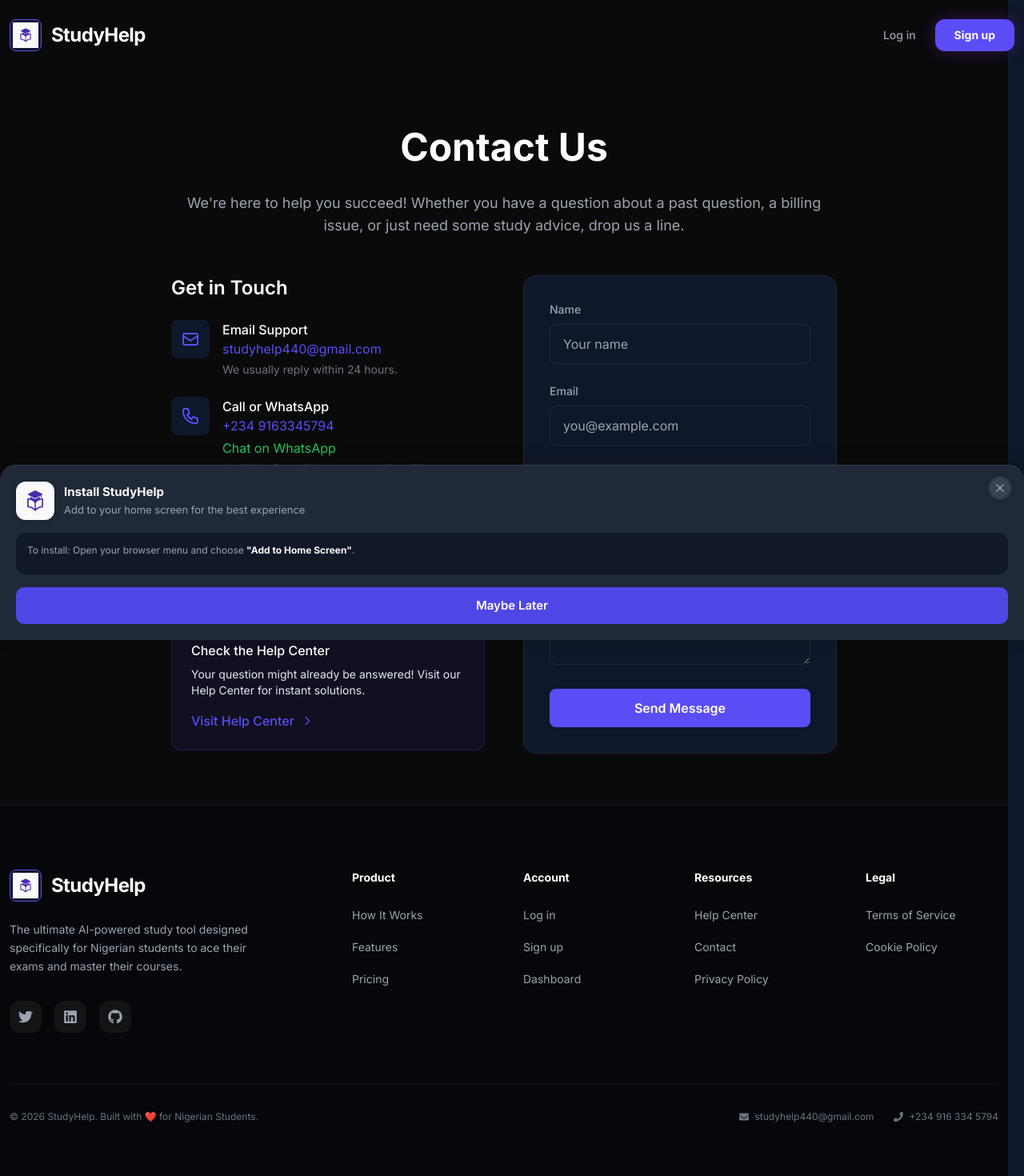
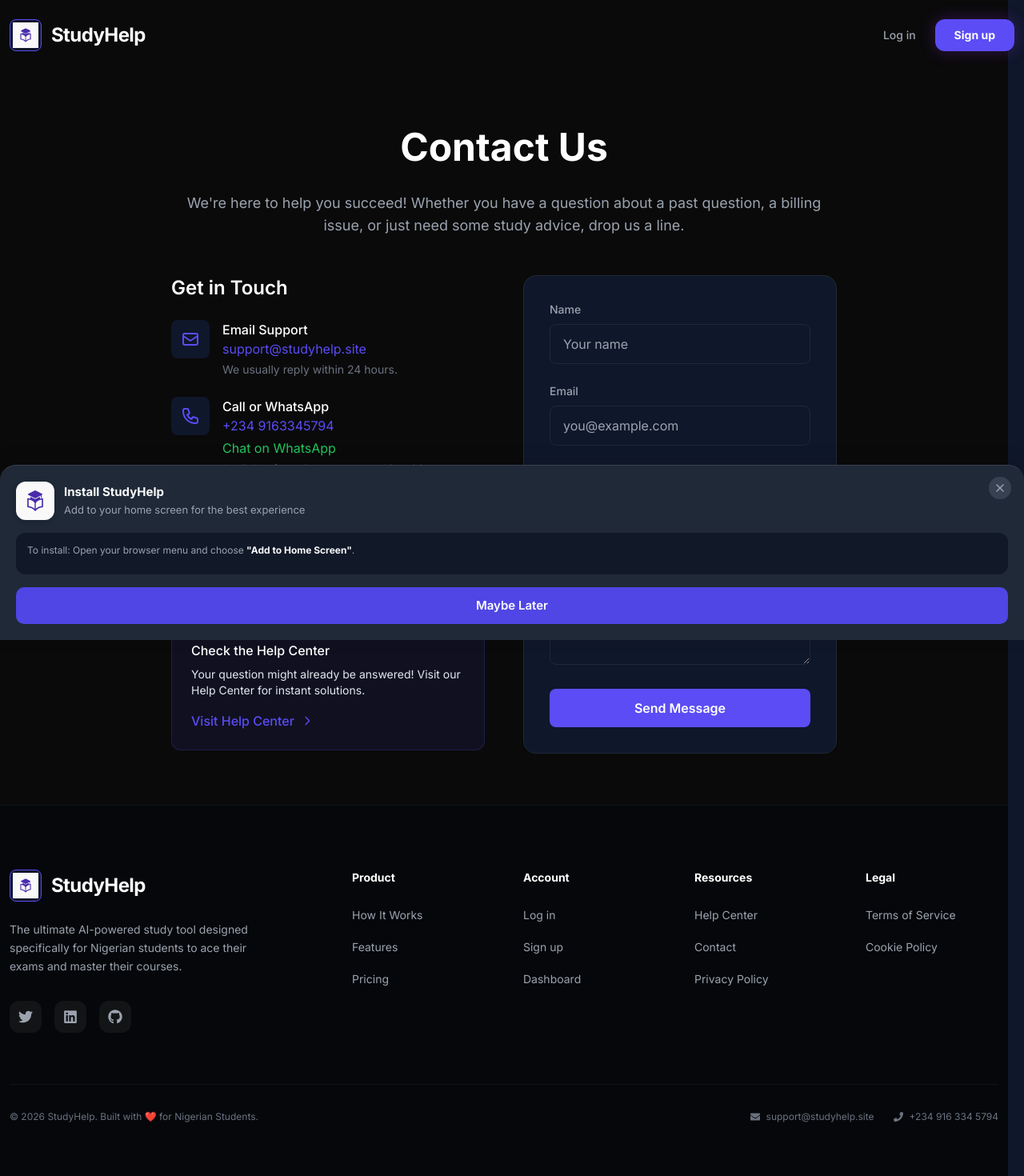
Before and after one commit to Viktor-Kode/studyhubv2, a Next.js app: page /contact in a window 1280 px wide. Shown: the top 1470 px of the page at 80% size. Built offline with nearby package versions, Linux system fonts and the light colour scheme; no server answers.

Commit message:
refactor: update support email to support@studyhelp.site

```diff
--- a/app/contact/layout.tsx
+++ b/app/contact/layout.tsx
@@ -3,7 +3,7 @@ import { buildSeoMetadata } from '@/lib/seo'
 
 export const metadata: Metadata = buildSeoMetadata({
   title: 'Contact Us | StudyHelp Nigeria',
-  description: 'Have a question or need assistance? Contact the StudyHelp team at studyhelp440@gmail.com for support with your WAEC, JAMB, or NECO prep.',
+  description: 'Have a question or need assistance? Contact the StudyHelp team at support@studyhelp.site for support with your WAEC, JAMB, or NECO prep.',
   path: '/contact',
   keywords: ['Contact StudyHelp', 'StudyHelp customer service', 'email StudyHelp', 'StudyHelp phone number', 'reach out to StudyHelp'],
 })
--- a/app/contact/page.tsx
+++ b/app/contact/page.tsx
@@ -25,7 +25,7 @@ export default function ContactPage() {
                 </div>
                 <div>
                   <h3 className="text-white font-medium">Email Support</h3>
-                  <a href="mailto:studyhelp440@gmail.com" className="text-[#5B4CF5] hover:underline">studyhelp440@gmail.com</a>
+                  <a href="mailto:support@studyhelp.site" className="text-[#5B4CF5] hover:underline">support@studyhelp.site</a>
                   <p className="text-sm text-zinc-500 mt-1">We usually reply within 24 hours.</p>
                 </div>
               </div>
@@ -93,7 +93,7 @@ export default function ContactPage() {
               </div>
               <button
                 type="button"
-                onClick={() => toast.success("Message submitted! We will get back to you at studyhelp440@gmail.com.")}
+                onClick={() => toast.success("Message submitted! We will get back to you at support@studyhelp.site.")}
                 className="w-full bg-[#5B4CF5] hover:bg-[#4a3df0] text-white font-semibold py-3 px-6 rounded-lg transition-colors"
               >
                 Send Message
--- a/components/help/HelpChatbot.jsx
+++ b/components/help/HelpChatbot.jsx
@@ -25,9 +25,9 @@ const FIXED_ANSWERS = {
   'how do i reset my password':
     'To reset your password, go to the login page and choose **Forgot Password**. Follow the prompts to verify your account and set a new password.',
   'contact support':
-    'You can reach our support team via:\n\n- **Email:** studyhelp440@gmail.com\n- **Phone:** +234 9163345794\n- **WhatsApp:** [Chat with us](https://wa.me/2349163345794)',
+    'You can reach our support team via:\n\n- **Email:** support@studyhelp.site\n- **Phone:** +234 9163345794\n- **WhatsApp:** [Chat with us](https://wa.me/2349163345794)',
   'talk to support':
-    'You can reach our support team via:\n\n- **Email:** studyhelp440@gmail.com\n- **Phone:** +234 9163345794\n- **WhatsApp:** [Chat with us](https://wa.me/2349163345794)',
+    'You can reach our support team via:\n\n- **Email:** support@studyhelp.site\n- **Phone:** +234 9163345794\n- **WhatsApp:** [Chat with us](https://wa.me/2349163345794)',
 }
 
 function normalizeText(text) {
@@ -88,7 +88,7 @@ const INITIAL_REPLIES = [
 const SYSTEM_PROMPT = `You are the StudyHelp onboarding assistant. Answer ONLY questions about how to navigate or use StudyHelp (dashboards, CBT/Study Mode, Community, Library, pricing, authentication, and features). Keep answers short and practical (max 3 sentences). Use **bold** for feature names.
 
 If the user wants to talk to a human or needs direct support, provide the following details:
-- Email: studyhelp440@gmail.com
+- Email: support@studyhelp.site
 - Phone/WhatsApp: +234 9163345794
 
 If the user asks something unrelated (like learning topics or general knowledge), politely redirect them to the **AI Tutor** instead of answering the topic.`
--- a/components/sections/Footer.tsx
+++ b/components/sections/Footer.tsx
@@ -102,8 +102,8 @@ export default function Footer() {
               © {new Date().getFullYear()} StudyHelp. Built with ❤️ for Nigerian Students.
             </p>
             <div className="flex items-center gap-6">
-              <a href="mailto:studyhelp440@gmail.com" className="text-slate-500 hover:text-white transition-colors text-xs flex items-center gap-2">
-                <FaEnvelope /> studyhelp440@gmail.com
+              <a href="mailto:support@studyhelp.site" className="text-slate-500 hover:text-white transition-colors text-xs flex items-center gap-2">
+                <FaEnvelope /> support@studyhelp.site
               </a>
               <a href="tel:+2349163345794" className="text-slate-500 hover:text-white transition-colors text-xs flex items-center gap-2">
                 <FaPhone /> +234 916 334 5794
```
